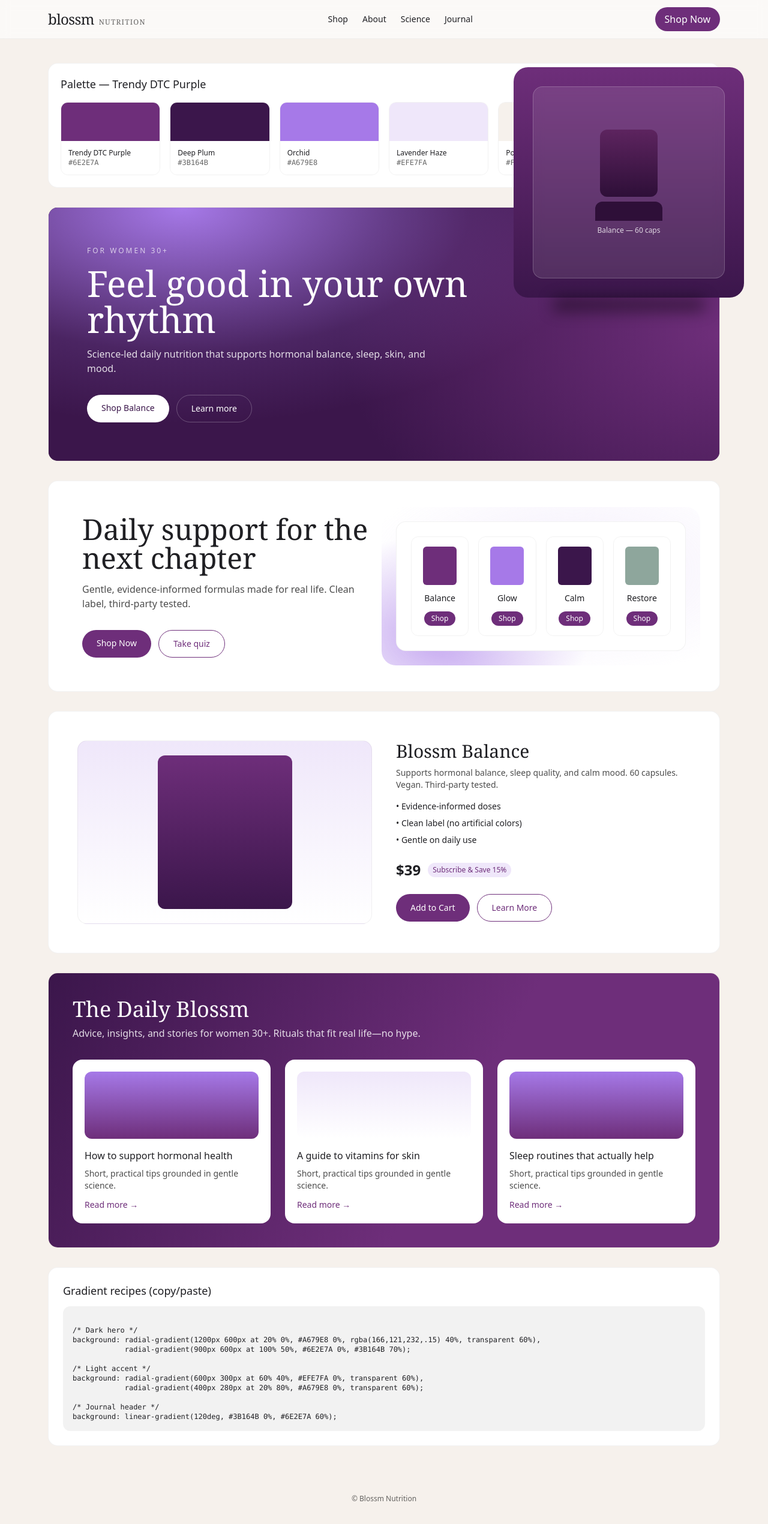
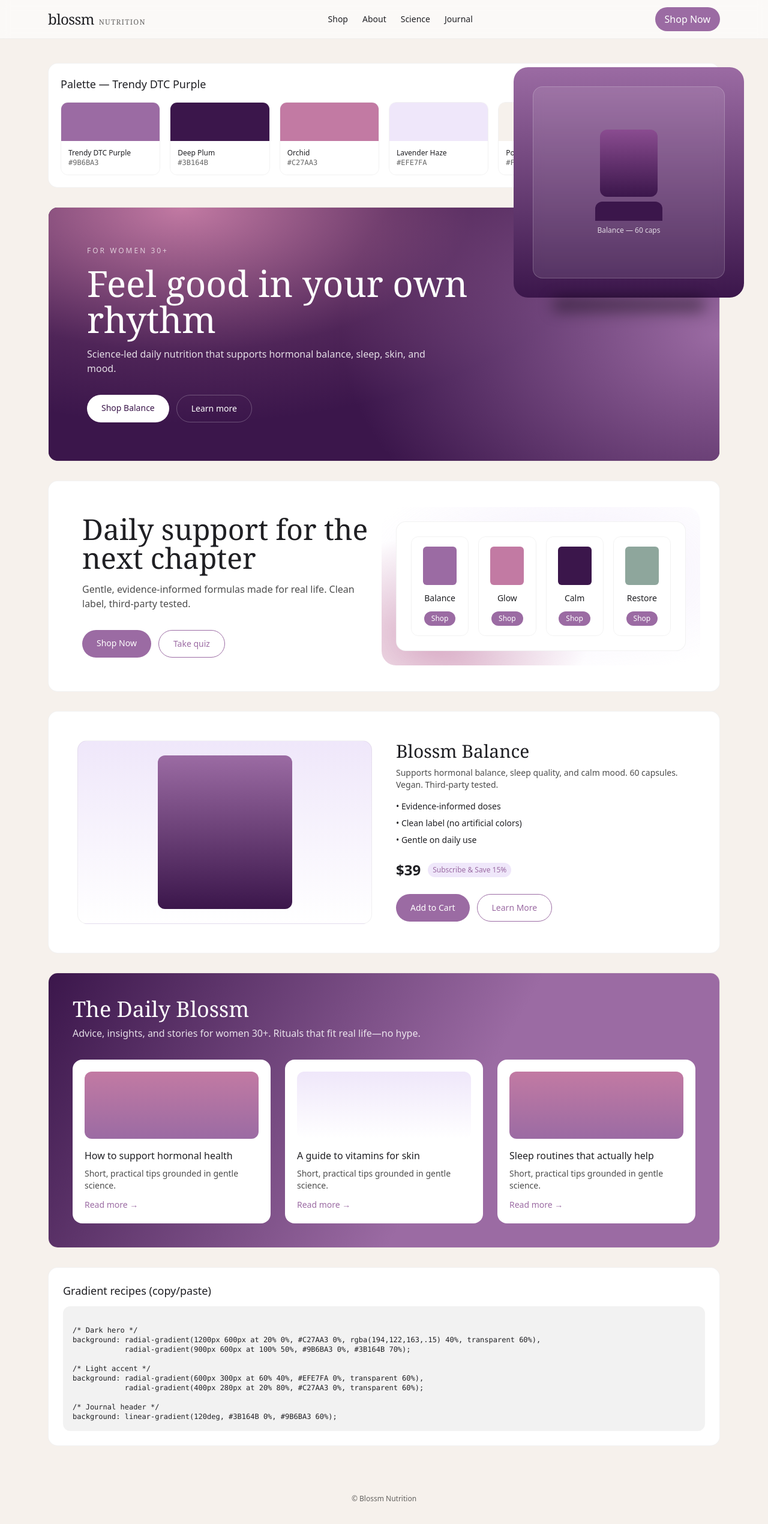
Before and after one commit to RobertLoxton/brandguidelines, a Next.js app: page / in a window 1280 px wide. Shown: the top 2540 px of the page at 60% size. Built offline with nearby package versions, Linux system fonts and the light colour scheme.

Commit message:
Update BlossmPurpleShowcase.jsx

```diff
--- a/app/components/BlossmPurpleShowcase.jsx
+++ b/app/components/BlossmPurpleShowcase.jsx
@@ -1,8 +1,8 @@
 export default function BlossmPurpleShowcase() {
   const palette = [
-    { name: "Trendy DTC Purple", hex: "#6E2E7A" }, // grape / boysenberry
+    { name: "Trendy DTC Purple", hex: "#9B6BA3" }, // lighter purple (mauve)
     { name: "Deep Plum", hex: "#3B164B" },
-    { name: "Orchid", hex: "#A679E8" },
+    { name: "Orchid", hex: "#C27AA3" },
     { name: "Lavender Haze", hex: "#EFE7FA" },
     { name: "Porcelain", hex: "#F6F1EC" },
     { name: "Ink Charcoal", hex: "#1F1F23" },
@@ -23,7 +23,7 @@ export default function BlossmPurpleShowcase() {
             <a className="hover:opacity-70" href="#">Science</a>
             <a className="hover:opacity-70" href="#">Journal</a>
           </nav>
-          <button className="rounded-full px-4 py-2 text-white" style={{ backgroundColor: "#6E2E7A" }}>Shop Now</button>
+          <button className="rounded-full px-4 py-2 text-white" style={{ backgroundColor: "#9B6BA3" }}>Shop Now</button>
         </div>
       </header>
 
@@ -50,7 +50,7 @@ export default function BlossmPurpleShowcase() {
             className="p-10 md:p-16 text-white"
             style={{
               backgroundImage:
-                "radial-gradient(1200px 600px at 20% 0%, #A679E8 0%, rgba(166,121,232,0.15) 40%, transparent 60%), radial-gradient(900px 600px at 100% 50%, #6E2E7A 0%, #3B164B 70%)",
+                "radial-gradient(1200px 600px at 20% 0%, #C27AA3 0%, rgba(194,122,163,0.15) 40%, transparent 60%), radial-gradient(900px 600px at 100% 50%, #9B6BA3 0%, #3B164B 70%)",
               backgroundColor: "#3B164B",
             }}
           >
@@ -69,13 +69,13 @@ export default function BlossmPurpleShowcase() {
             {/* Product pedestal */}
             <div className="mt-10 md:mt-0 md:absolute md:right-10 md:top-28">
               <div className="relative w-72 h-72 md:w-96 md:h-96">
-                <div className="absolute inset-0 rounded-3xl" style={{ background: "linear-gradient(180deg, #6E2E7A 0%, #3B164B 100%)" }} />
+                <div className="absolute inset-0 rounded-3xl" style={{ background: "linear-gradient(180deg, #9B6BA3 0%, #3B164B 100%)" }} />
                 <div className="absolute -bottom-6 left-1/2 -translate-x-1/2 w-64 h-6 rounded-full bg-black/40 blur-md" />
                 <div className="absolute inset-8 rounded-2xl bg-white/10 backdrop-blur border border-white/20 flex items-center justify-center">
                   <div className="grid place-items-center gap-2">
                     {/* Simulated jar */}
-                    <div className="w-24 h-28 rounded-xl" style={{ background: "linear-gradient(180deg, #5D245F 0%, #2E0F38 100%)" }} />
-                    <div className="w-28 h-8 rounded-t-xl" style={{ backgroundColor: "#2E0F38" }} />
+                    <div className="w-24 h-28 rounded-xl" style={{ background: "linear-gradient(180deg, #8A4C90 0%, #3B164B 100%)" }} />
+                    <div className="w-28 h-8 rounded-t-xl" style={{ backgroundColor: "#3B164B" }} />
                     <div className="text-xs text-center text-white/80">Balance — 60 caps</div>
                   </div>
                 </div>
@@ -91,23 +91,23 @@ export default function BlossmPurpleShowcase() {
               <h2 className="text-3xl md:text-5xl font-serif text-[#1F1F23]">Daily support for the next chapter</h2>
               <p className="mt-4 text-black/70 max-w-xl">Gentle, evidence‑informed formulas made for real life. Clean label, third‑party tested.</p>
               <div className="mt-8 flex gap-3">
-                <a href="#" className="rounded-full px-6 py-3 text-sm font-medium text-white" style={{ backgroundColor: "#6E2E7A" }}>Shop Now</a>
-                <a href="#" className="rounded-full px-6 py-3 text-sm font-medium border" style={{ borderColor: "#6E2E7A", color: "#6E2E7A" }}>Take quiz</a>
+                <a href="#" className="rounded-full px-6 py-3 text-sm font-medium text-white" style={{ backgroundColor: "#9B6BA3" }}>Shop Now</a>
+                <a href="#" className="rounded-full px-6 py-3 text-sm font-medium border" style={{ borderColor: "#9B6BA3", color: "#9B6BA3" }}>Take quiz</a>
               </div>
             </div>
             <div className="relative">
-              <div className="absolute -inset-6 rounded-3xl opacity-70" style={{ background: "radial-gradient(600px 300px at 60% 40%, #EFE7FA 0%, transparent 60%), radial-gradient(400px 280px at 20% 80%, #A679E8 0%, transparent 60%)" }} />
+              <div className="absolute -inset-6 rounded-3xl opacity-70" style={{ background: "radial-gradient(600px 300px at 60% 40%, #EFE7FA 0%, transparent 60%), radial-gradient(400px 280px at 20% 80%, #C27AA3 0%, transparent 60%)" }} />
               <div className="relative rounded-2xl border border-black/5 bg-white p-6 grid grid-cols-4 gap-4">
                 {[
-                  { name: "Balance", color: "#6E2E7A" },
-                  { name: "Glow", color: "#A679E8" },
+                  { name: "Balance", color: "#9B6BA3" },
+                  { name: "Glow", color: "#C27AA3" },
                   { name: "Calm", color: "#3B164B" },
                   { name: "Restore", color: "#8EA69C" },
                 ].map((card) => (
                   <div key={card.name} className="rounded-xl border border-black/5 p-4 flex flex-col items-center">
                     <div className="w-14 h-16 rounded-md mb-3" style={{ backgroundColor: card.color }} />
                     <div className="text-sm font-medium">{card.name}</div>
-                    <button className="mt-3 text-xs rounded-full px-3 py-1 text-white" style={{ backgroundColor: "#6E2E7A" }}>Shop</button>
+                    <button className="mt-3 text-xs rounded-full px-3 py-1 text-white" style={{ backgroundColor: "#9B6BA3" }}>Shop</button>
                   </div>
                 ))}
               </div>
@@ -119,7 +119,7 @@ export default function BlossmPurpleShowcase() {
         <section className="rounded-2xl border border-black/5 bg-white p-8 md:p-12">
           <div className="grid md:grid-cols-2 gap-10 items-start">
             <div className="rounded-2xl p-6 border border-black/5 bg-[linear-gradient(180deg,#EFE7FA,white)]">
-              <div className="w-56 h-64 mx-auto rounded-xl" style={{ background: "linear-gradient(180deg, #6E2E7A 0%, #3B164B 100%)" }} />
+              <div className="w-56 h-64 mx-auto rounded-xl" style={{ background: "linear-gradient(180deg, #9B6BA3 0%, #3B164B 100%)" }} />
             </div>
             <div>
               <h3 className="text-2xl md:text-3xl font-serif">Blossm Balance</h3>
@@ -131,11 +131,11 @@ export default function BlossmPurpleShowcase() {
               </ul>
               <div className="mt-6 flex items-center gap-3">
                 <div className="text-2xl font-semibold">$39</div>
-                <span className="text-xs px-2 py-1 rounded-full" style={{ backgroundColor: "#EFE7FA", color: "#6E2E7A" }}>Subscribe & Save 15%</span>
+                <span className="text-xs px-2 py-1 rounded-full" style={{ backgroundColor: "#EFE7FA", color: "#9B6BA3" }}>Subscribe & Save 15%</span>
               </div>
               <div className="mt-6 flex gap-3">
-                <button className="rounded-full px-6 py-3 text-sm font-medium text-white" style={{ backgroundColor: "#6E2E7A" }}>Add to Cart</button>
-                <button className="rounded-full px-6 py-3 text-sm font-medium border" style={{ borderColor: "#6E2E7A", color: "#6E2E7A" }}>Learn More</button>
+                <button className="rounded-full px-6 py-3 text-sm font-medium text-white" style={{ backgroundColor: "#9B6BA3" }}>Add to Cart</button>
+                <button className="rounded-full px-6 py-3 text-sm font-medium border" style={{ borderColor: "#9B6BA3", color: "#9B6BA3" }}>Learn More</button>
               </div>
             </div>
           </div>
@@ -143,16 +143,16 @@ export default function BlossmPurpleShowcase() {
 
         {/* Example D — Editorial / Journal */}
         <section className="rounded-2xl overflow-hidden border border-black/5">
-          <div className="p-10 text-white" style={{ background: "linear-gradient(120deg, #3B164B 0%, #6E2E7A 60%)" }}>
+          <div className="p-10 text-white" style={{ background: "linear-gradient(120deg, #3B164B 0%, #9B6BA3 60%)" }}>
             <h3 className="text-3xl md:text-4xl font-serif">The Daily Blossm</h3>
             <p className="mt-2 max-w-2xl text-white/85">Advice, insights, and stories for women 30+. Rituals that fit real life—no hype.</p>
             <div className="mt-8 grid md:grid-cols-3 gap-6">
               {["How to support hormonal health", "A guide to vitamins for skin", "Sleep routines that actually help"].map((t, i) => (
                 <article key={i} className="rounded-2xl bg-white text-[#1F1F23] p-5">
-                  <div className="h-28 rounded-xl mb-4" style={{ background: i === 1 ? "linear-gradient(180deg,#EFE7FA,white)" : "linear-gradient(180deg,#A679E8,#6E2E7A)" }} />
+                  <div className="h-28 rounded-xl mb-4" style={{ background: i === 1 ? "linear-gradient(180deg,#EFE7FA,white)" : "linear-gradient(180deg,#C27AA3,#9B6BA3)" }} />
                   <h4 className="font-medium">{t}</h4>
                   <p className="mt-2 text-sm text-black/70">Short, practical tips grounded in gentle science.</p>
-                  <a className="mt-3 inline-block text-sm" style={{ color: "#6E2E7A" }} href="#">Read more →</a>
+                  <a className="mt-3 inline-block text-sm" style={{ color: "#9B6BA3" }} href="#">Read more →</a>
                 </article>
               ))}
             </div>
@@ -164,15 +164,15 @@ export default function BlossmPurpleShowcase() {
           <h3 className="text-lg font-medium mb-3">Gradient recipes (copy/paste)</h3>
           <pre className="whitespace-pre-wrap text-xs bg-black/5 p-4 rounded-xl">{`
 /* Dark hero */
-background: radial-gradient(1200px 600px at 20% 0%, #A679E8 0%, rgba(166,121,232,.15) 40%, transparent 60%),
-            radial-gradient(900px 600px at 100% 50%, #6E2E7A 0%, #3B164B 70%);
+background: radial-gradient(1200px 600px at 20% 0%, #C27AA3 0%, rgba(194,122,163,.15) 40%, transparent 60%),
+            radial-gradient(900px 600px at 100% 50%, #9B6BA3 0%, #3B164B 70%);
 
 /* Light accent */
 background: radial-gradient(600px 300px at 60% 40%, #EFE7FA 0%, transparent 60%),
-            radial-gradient(400px 280px at 20% 80%, #A679E8 0%, transparent 60%);
+            radial-gradient(400px 280px at 20% 80%, #C27AA3 0%, transparent 60%);
 
 /* Journal header */
-background: linear-gradient(120deg, #3B164B 0%, #6E2E7A 60%);
+background: linear-gradient(120deg, #3B164B 0%, #9B6BA3 60%);
 `}</pre>
         </section>
       </main>
```
